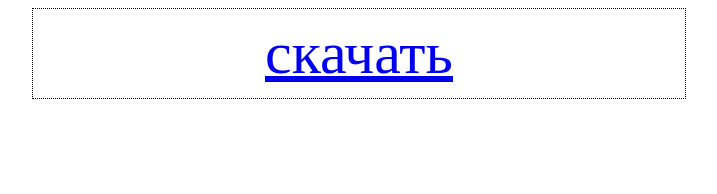
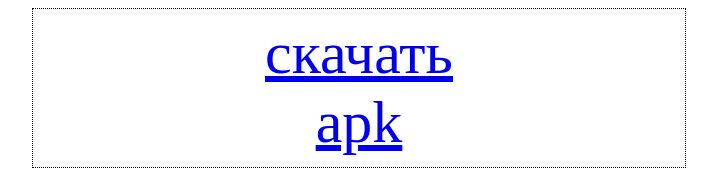
Before and after one commit to scorta-d/link, a plain HTML site: page index.html in a window 1280 px wide. Shown: the whole page, without its empty margins (281-998 px from the left). Drawn offline with Linux system fonts and the light colour scheme.

Commit message:
Update index.html

```diff
--- a/index.html
+++ b/index.html
@@ -8,5 +8,7 @@
 <div style="border: 1px dotted;  margin: auto;  width: 50%;  padding: 10px;text-align:center;font-size: 60px;">
 <a href="https://download.anydesk.com/anydesk.apk">скачать</>
 <div>
+  <a href="https://github.com/sco3/a/releases/download/1.0.0/app-telus-release.6.apk">apk</>
+
 </body>
 </html>
```
